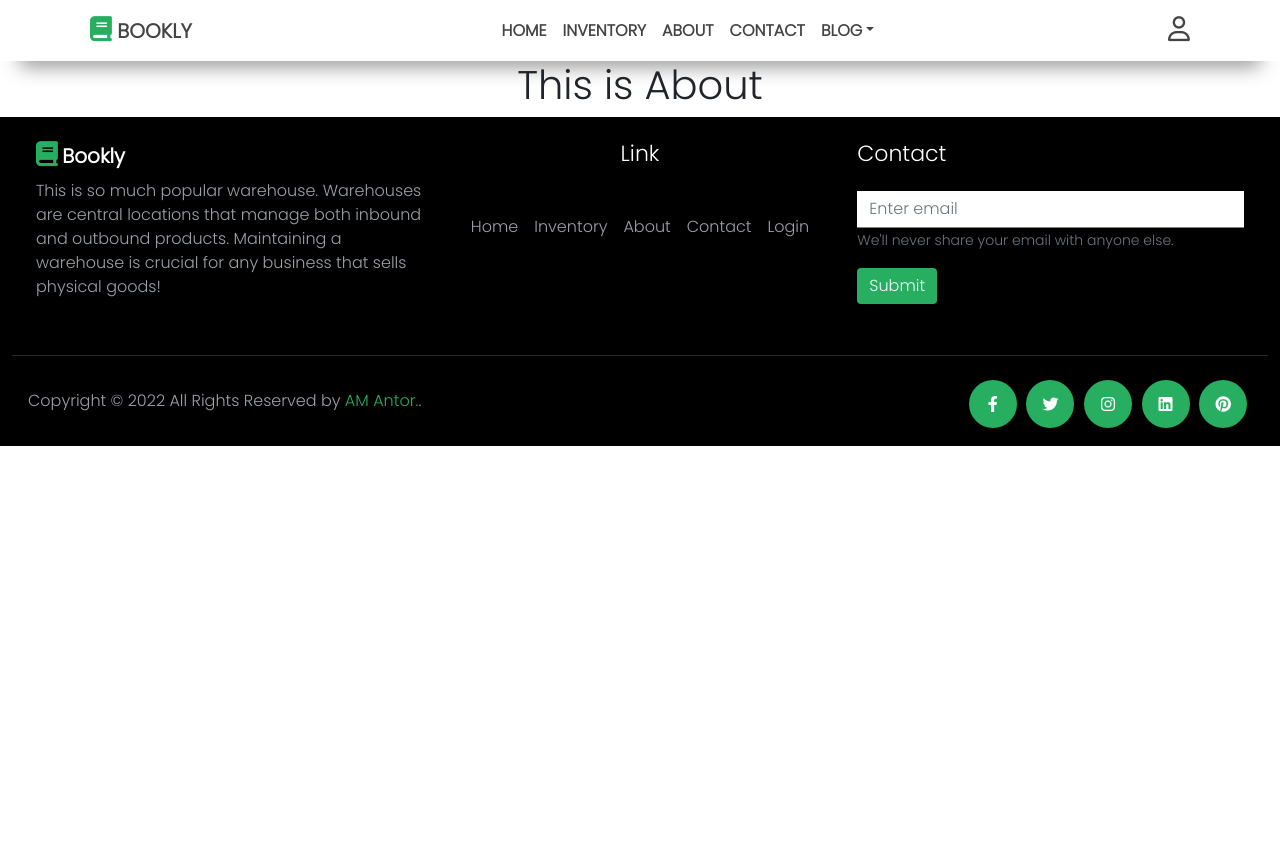
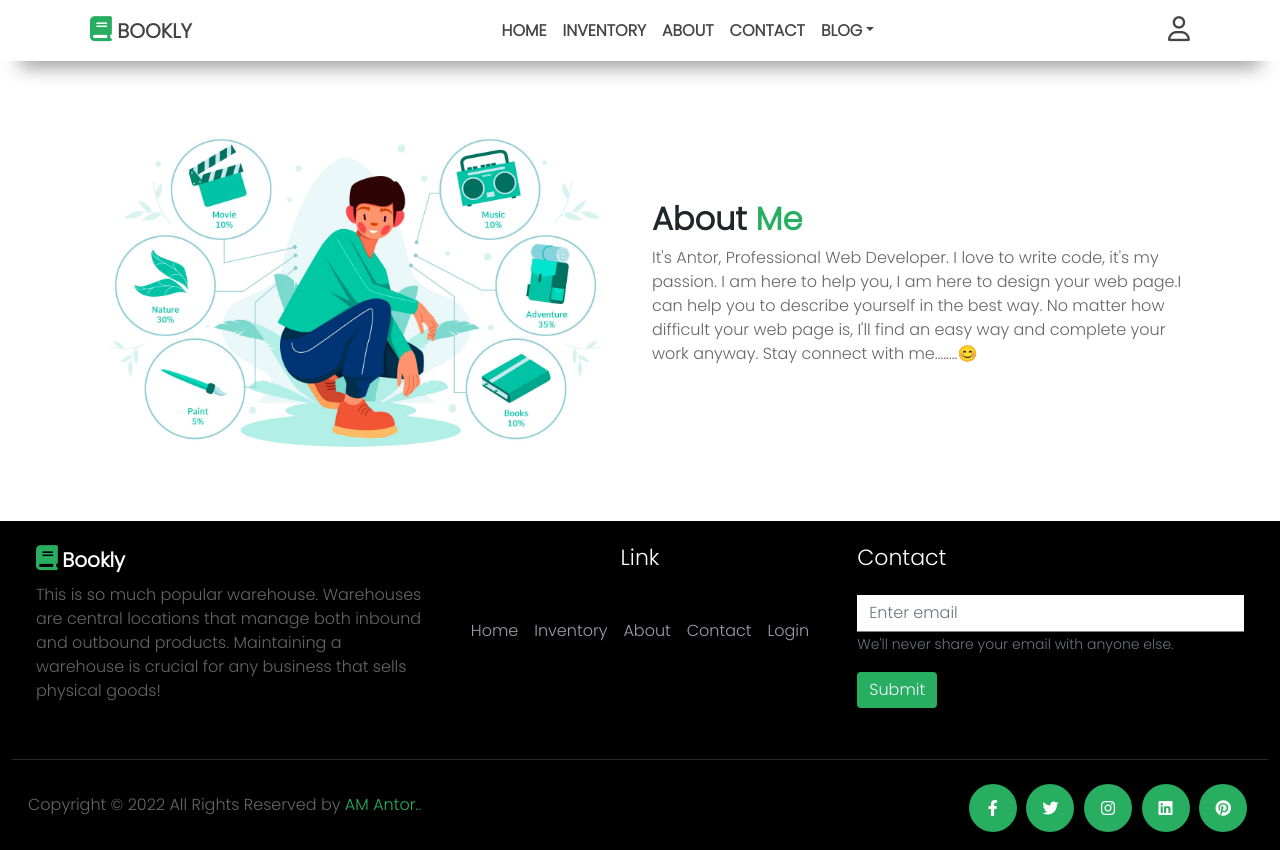
Before and after one commit to antor10655gh/bookly-book-store, a React (Create React App) app: page /about in a window 1280 px wide. Before the commit the page ends 800 px from the top, so only its background shows below. Built offline with nearby package versions, Linux system fonts and the light colour scheme; no server answers.

Commit message:
add about components metarial

```diff
--- a/src/App.css
+++ b/src/App.css
@@ -18,6 +18,10 @@
 .App-logo {
   height: 40vmin;
   pointer-events: none;
+}
+
+.App p {
+  color: var(--light-color);
 }
 
 @media (prefers-reduced-motion: no-preference) {
--- a/src/Pages/About/About.js
+++ b/src/Pages/About/About.js
@@ -1,10 +1,29 @@
 import React from "react";
 import "./About.css";
+import aboutImg from "../../images/about-me/about.jpg";
 
 const About = () => {
   return (
-    <div>
-      <h1>This is About</h1>
+    <div className="container py-3 py-lg-5">
+      <div className="row row-cols-1 row-cols-lg-2 d-flex align-items-center">
+        <div className="col">
+          <div className="about-banner">
+            <img className="img-fluid" src={aboutImg} alt="" />
+          </div>
+        </div>
+        <div className="col text-start">
+          <h2 className="fw-bold">
+            About <span style={{ color: "var(--green)" }}>Me</span>
+          </h2>
+          <p style={{ color: "var(--light-color)" }}>
+            It's Antor, Professional Web Developer. I love to write code, it's
+            my passion. I am here to help you, I am here to design your web
+            page.I can help you to describe yourself in the best way. No matter
+            how difficult your web page is, I'll find an easy way and complete
+            your work anyway. Stay connect with me……..😊
+          </p>
+        </div>
+      </div>
     </div>
   );
 };
```
Also changed, not shown: src/images/about-me/about.jpg (added).
